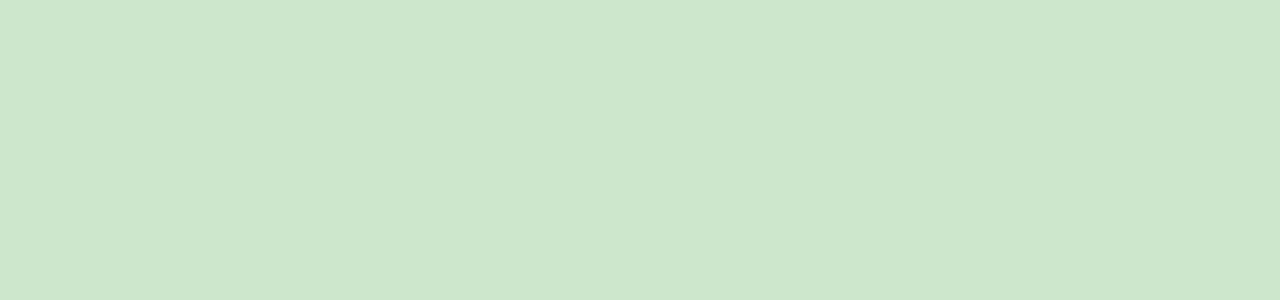
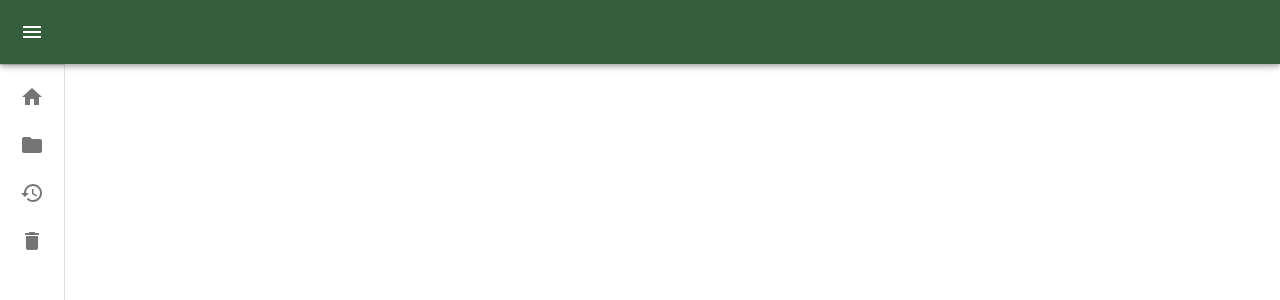
Before and after one commit to Starvens/starvens-fe-03212022, a React (Create React App) app: page /user2 in a window 1280 px wide. Before the commit this address had no page. Shown: the top 300 px of the page. Built offline with nearby package versions, Linux system fonts and the light colour scheme.

Commit message:
user data

```diff
--- a/package.json
+++ b/package.json
@@ -5,6 +5,7 @@
   "dependencies": {
     "@emotion/react": "^11.8.2",
     "@emotion/styled": "^11.8.1",
+    "@mui/icons-material": "^5.5.1",
     "@mui/material": "^5.5.1",
     "@testing-library/jest-dom": "^5.14.1",
     "@testing-library/react": "^12.0.0",
--- a/src/App.js
+++ b/src/App.js
@@ -12,6 +12,8 @@ import { BrowserRouter, Route, Routes } from "react-router-dom";
 import LandingPage from "./components/LandingPage";
 import { Register } from "./components/Register";
 import { Login } from "./components/Login";
+import UserFileUpload from "./components/user-file-upload/UserFileUpload";
+import UserLeftNav from "./components/user-file-upload/UserLeftNav";
 
 function App() {
   const theme = createTheme({
@@ -35,6 +37,8 @@ function App() {
           <Route path="/" element={<LandingPage />}> </Route>
           <Route path="register" element={<Register></Register>}></Route>
           <Route path="login" element={<Login></Login>}></Route>
+          <Route path="/user" element={<UserFileUpload></UserFileUpload>}></Route>
+          <Route path="/user2" element={<UserLeftNav />}></Route>
 
         </Routes>
         {/* <FirstPage></FirstPage>
--- /dev/null
+++ b/src/components/user-file-upload/UserFileUpload.jsx
@@ -0,0 +1,12 @@
+import React from 'react'
+import UserTopNavigation from './UserTopNavigation'
+
+const UserFileUpload = () => {
+  return (
+    <React.Fragment>
+      <UserTopNavigation></UserTopNavigation>
+    </React.Fragment>
+  )
+}
+
+export default UserFileUpload
--- /dev/null
+++ b/src/components/user-file-upload/UserLeftNav.jsx
@@ -0,0 +1,162 @@
+import * as React from 'react';
+import { styled, useTheme } from '@mui/material/styles';
+import Box from '@mui/material/Box';
+import MuiDrawer from '@mui/material/Drawer';
+import MuiAppBar from '@mui/material/AppBar';
+import Toolbar from '@mui/material/Toolbar';
+import List from '@mui/material/List';
+import CssBaseline from '@mui/material/CssBaseline';
+import Typography from '@mui/material/Typography';
+import Divider from '@mui/material/Divider';
+import IconButton from '@mui/material/IconButton';
+import MenuIcon from '@mui/icons-material/Menu';
+import ChevronLeftIcon from '@mui/icons-material/ChevronLeft';
+import ChevronRightIcon from '@mui/icons-material/ChevronRight';
+import ListItemButton from '@mui/material/ListItemButton';
+import ListItemIcon from '@mui/material/ListItemIcon';
+import ListItemText from '@mui/material/ListItemText';
+import InboxIcon from '@mui/icons-material/MoveToInbox';
+import MailIcon from '@mui/icons-material/Mail';
+import HomeIcon from '@mui/icons-material/Home';
+import FolderIcon from '@mui/icons-material/Folder';
+import HistoryIcon from '@mui/icons-material/History';
+import DeleteIcon from '@mui/icons-material/Delete';
+import IosShareIcon from '@mui/icons-material/IosShare';
+
+const drawerWidth = 240;
+const icons = [<HomeIcon />, <FolderIcon />, <HistoryIcon />, <DeleteIcon />]
+
+const openedMixin = (theme) => ({
+  width: drawerWidth,
+  transition: theme.transitions.create('width', {
+    easing: theme.transitions.easing.sharp,
+    duration: theme.transitions.duration.enteringScreen,
+  }),
+  overflowX: 'hidden',
+});
+
+const closedMixin = (theme) => ({
+  transition: theme.transitions.create('width', {
+    easing: theme.transitions.easing.sharp,
+    duration: theme.transitions.duration.leavingScreen,
+  }),
+  overflowX: 'hidden',
+  width: `calc(${theme.spacing(7)} + 1px)`,
+  [theme.breakpoints.up('sm')]: {
+    width: `calc(${theme.spacing(8)} + 1px)`,
+  },
+});
+
+const DrawerHeader = styled('div')(({ theme }) => ({
+  display: 'flex',
+  alignItems: 'center',
+  justifyContent: 'flex-end',
+  padding: theme.spacing(0, 1),
+  // necessary for content to be below app bar
+  ...theme.mixins.toolbar,
+}));
+
+const AppBar = styled(MuiAppBar, {
+  shouldForwardProp: (prop) => prop !== 'open',
+})(({ theme, open }) => ({
+  zIndex: theme.zIndex.drawer + 1,
+  transition: theme.transitions.create(['width', 'margin'], {
+    easing: theme.transitions.easing.sharp,
+    duration: theme.transitions.duration.leavingScreen,
+  }),
+  ...(open && {
+    marginLeft: drawerWidth,
+    width: `calc(100% - ${drawerWidth}px)`,
+    transition: theme.transitions.create(['width', 'margin'], {
+      easing: theme.transitions.easing.sharp,
+      duration: theme.transitions.duration.enteringScreen,
+    }),
+  }),
+}));
+
+const Drawer = styled(MuiDrawer, { shouldForwardProp: (prop) => prop !== 'open' })(
+  ({ theme, open }) => ({
+    width: drawerWidth,
+    flexShrink: 0,
+    whiteSpace: 'nowrap',
+    boxSizing: 'border-box',
+    ...(open && {
+      ...openedMixin(theme),
+      '& .MuiDrawer-paper': openedMixin(theme),
+    }),
+    ...(!open && {
+      ...closedMixin(theme),
+      '& .MuiDrawer-paper': closedMixin(theme),
+    }),
+  }),
+);
+
+export default function UserLeftNav() {
+  const theme = useTheme();
+  const [open, setOpen] = React.useState(false);
+
+  const handleDrawerOpen = () => {
+    setOpen(true);
+  };
+
+  const handleDrawerClose = () => {
+    setOpen(false);
+  };
+
+  return (
+    <Box sx={{ display: 'flex' }}>
+      <CssBaseline />
+      <AppBar position="fixed" open={open}>
+        <Toolbar>
+          <IconButton
+            color="inherit"
+            aria-label="open drawer"
+            onClick={handleDrawerOpen}
+            edge="start"
+            sx={{
+              marginRight: 5,
+              ...(open && { display: 'none' }),
+            }}
+          >
+            <MenuIcon />
+          </IconButton>
+        </Toolbar>
+      </AppBar>
+      <Drawer variant="permanent" open={open}>
+        <DrawerHeader>
+          <IconButton onClick={handleDrawerClose}>
+            {theme.direction === 'rtl' ? <ChevronRightIcon /> : <ChevronLeftIcon />}
+          </IconButton>
+        </DrawerHeader>
+        <Divider />
+        <List>
+          {['Home', 'My Files', 'Recent', 'Shared', 'Recycle Bin'].map((text, index) => (
+            <ListItemButton
+              key={text}
+              sx={{
+                minHeight: 48,
+                justifyContent: open ? 'initial' : 'center',
+                px: 2.5,
+              }}
+            >
+              <ListItemIcon
+                sx={{
+                  minWidth: 0,
+                  mr: open ? 3 : 'auto',
+                  justifyContent: 'center',
+                }}
+              >
+                {/* {index % 2 === 0 ? <InboxIcon /> : <MailIcon />} */}
+                {icons[index]}
+              </ListItemIcon>
+              <ListItemText primary={text} sx={{ opacity: open ? 1 : 0 }} />
+            </ListItemButton>
+          ))}
+        </List>
+      </Drawer>
+      <Box component="main" sx={{ flexGrow: 1, p: 3 }}>
+        <DrawerHeader />
+      </Box>
+    </Box>
+  );
+}
--- /dev/null
+++ b/src/components/user-file-upload/UserTopNavigation.jsx
@@ -0,0 +1,54 @@
+import React, { useState } from 'react'
+import { Box, AppBar, Toolbar, IconButton, Typography } from '@mui/material'
+import MenuIcon from '@mui/icons-material/Menu'
+import OutlinedInput from '@mui/material/OutlinedInput';
+import SettingsIcon from '@mui/icons-material/Settings';
+import AccountCircleIcon from '@mui/icons-material/AccountCircle';
+import SearchIcon from '@mui/icons-material/Search';
+
+const UserTopNavigation = () => {
+    const [navState, setNavState] = useState({showLeftNav: false});
+    return (
+        <Box sx={{ flexGrow: 1 }}>
+            <AppBar position="static">
+                <Toolbar>
+                    <IconButton onClick={() => setNavState({showLeftNav: !navState.showLeftNav})} edge="start" color="inherit" aria-label="menu" sx={{ mr: 2 }}>
+                        <MenuIcon />
+                    </IconButton>
+                    <img src='/Starvens_Logo.png' height='70' width='38'></img>
+                    <Typography
+                        sx={{
+                            font: 'normal normal bold 28px/34px Montserrat',
+                            marginLeft: "2rem",
+                            color: "#F8F8F8",
+                            textAlign: "center"
+                        }}
+                    >
+                        StarvensDrive
+                    </Typography>
+                    <OutlinedInput startAdornment={
+                        <SearchIcon />
+                    } sx={{
+                        font: 'normal normal bold 20px/24px Montserrat', color: '#355E3B66', background: '#F8F8F8', height: '3rem',
+                        borderRadius: '1rem',
+                        marginLeft: 'auto'
+                    }} placeholder="  Search...." >
+                        <IconButton edge="start" color="inherit" aria-label="menu" sx={{ mr: 2 }}>
+                            <SettingsIcon />
+                        </IconButton>
+                    </OutlinedInput>
+                    <Box sx={{ marginLeft: 'auto' }}>
+                        <IconButton edge="start" color="inherit" aria-label="menu" sx={{ mr: 2 }}>
+                            <SettingsIcon />
+                        </IconButton>
+                        <IconButton edge="start" color="inherit" aria-label="menu" sx={{ mr: 2 }}>
+                            <AccountCircleIcon />
+                        </IconButton>
+                    </Box>
+                </Toolbar>
+            </AppBar>
+        </Box>
+    )
+}
+
+export default UserTopNavigation
```
Also changed, not shown: 1 other file (tests, documents, lock files or other folders).
